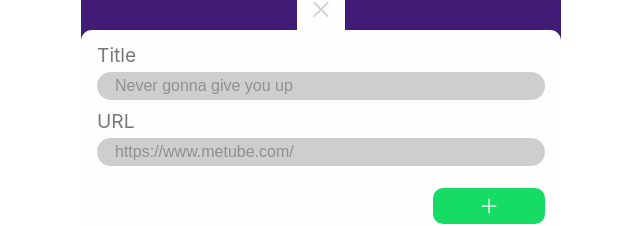
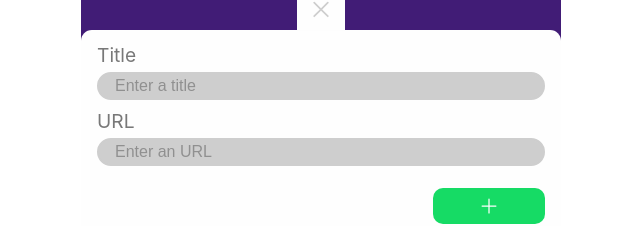
Before and after one commit to Jyun-Peng/Website-Queue, a React (Create React App) app: page / in a window 1280 px wide. Both pictures are taken after a click on the button 640 px from the left and 760 px from the top of the page. Shown: the part 560-786 px from the top of the page, without its empty margins (319-959 px from the left). Built offline with nearby package versions, Linux system fonts and the light colour scheme.

Commit message:
Change inputs' placeholders.

```diff
--- a/src/components/InputBar.js
+++ b/src/components/InputBar.js
@@ -205,7 +205,7 @@ function InputBar({ handleAddData, isOpen, setIsOpen }) {
                                 value={title}
                                 name="title"
                                 mb="0.75rem"
-                                placeholder="Never gonna give you up"
+                                placeholder="Enter a title"
                             />
                         </StyledLabel>
 
@@ -220,7 +220,7 @@ function InputBar({ handleAddData, isOpen, setIsOpen }) {
                                 value={url}
                                 name="url"
                                 mb="1.4rem"
-                                placeholder="https://www.metube.com/"
+                                placeholder="Enter an URL"
                             />
                         </StyledLabel>
                         <StyledBtnGroup>
```
